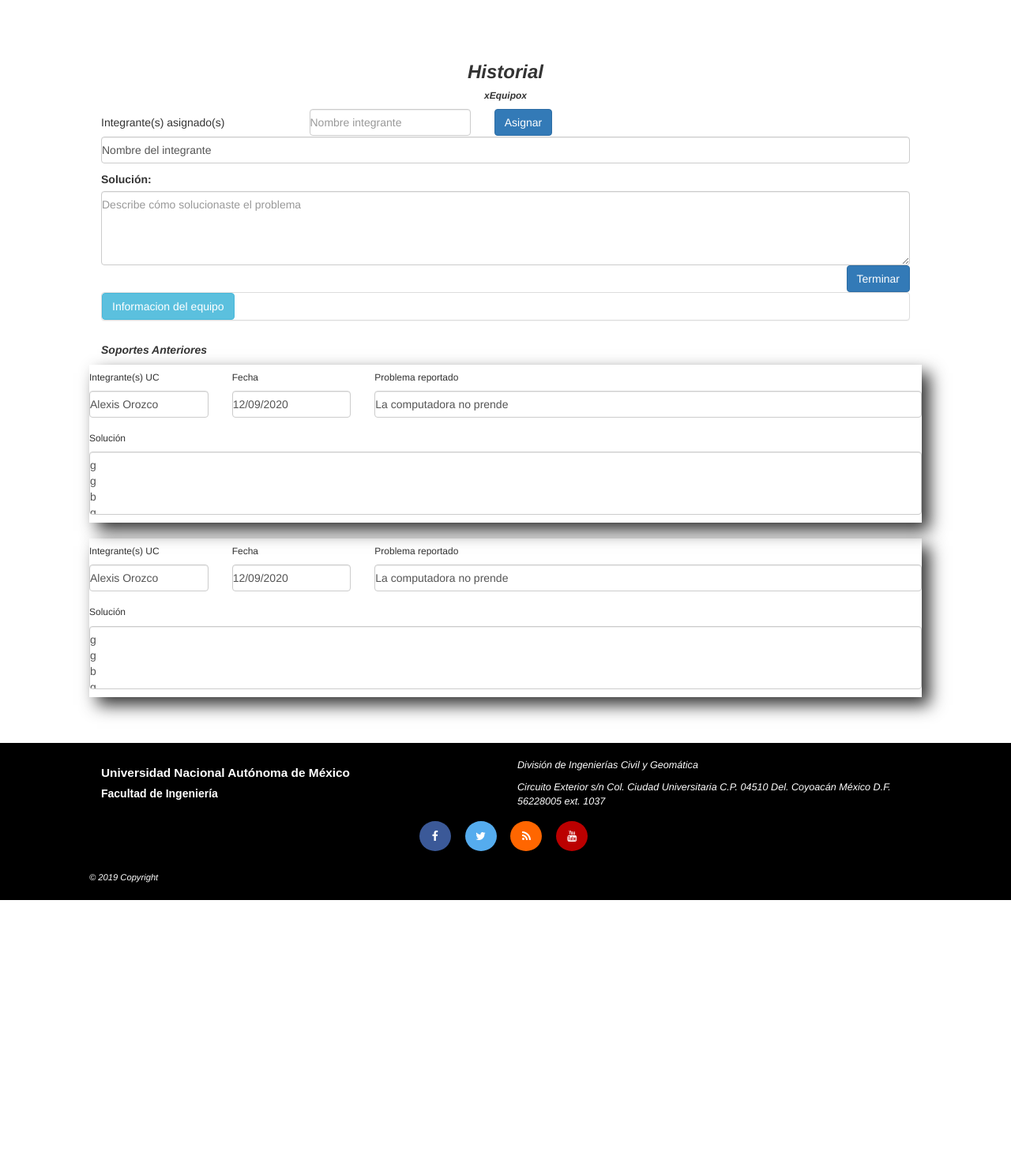
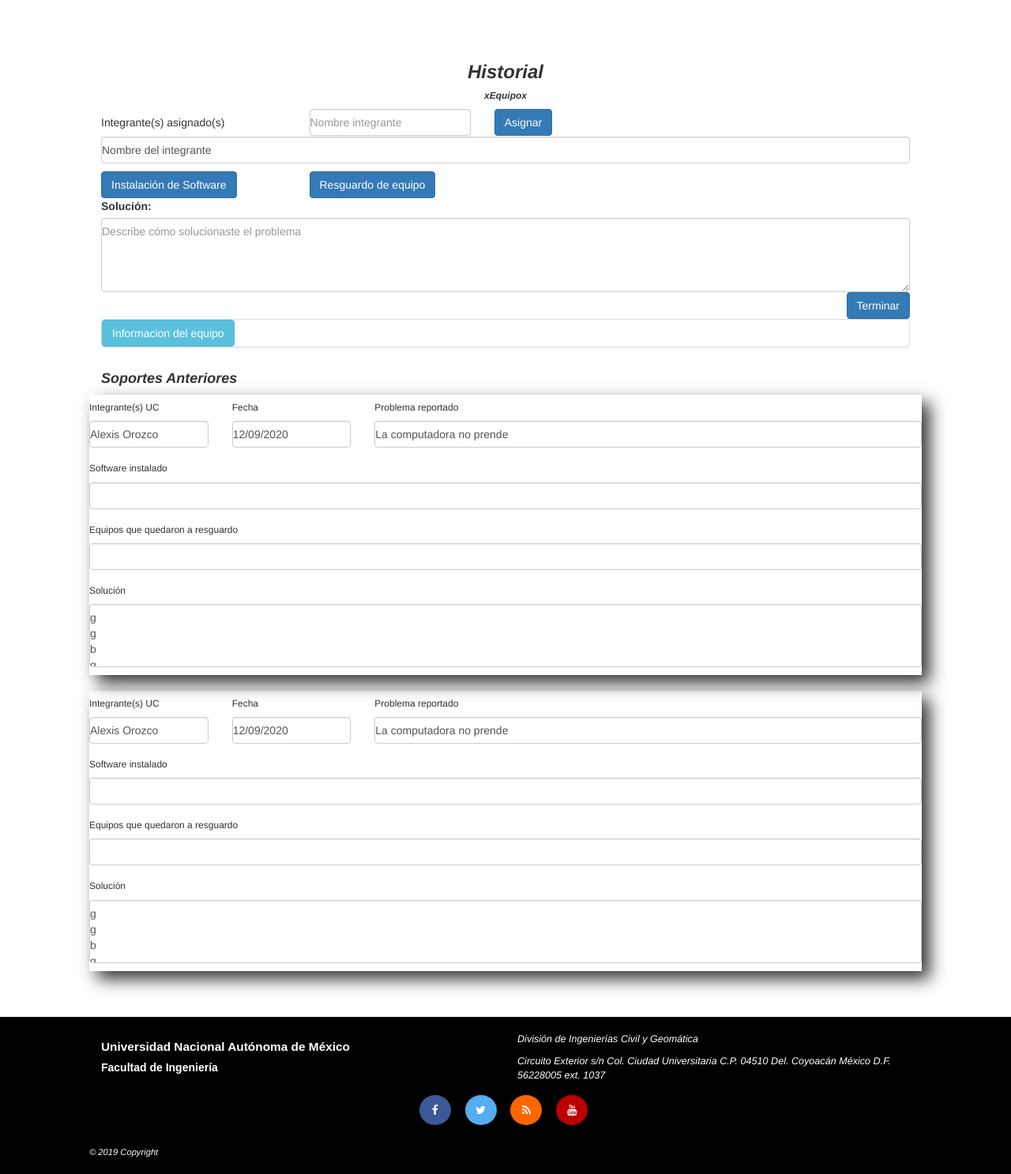
Before and after one commit to alexorozco2410/SistemaSoportes, a CodeIgniter app: page /SistemaSoportes/index.php/info_soportes_controller/index in a window 1280 px wide. Shown: the part 96-1583 px from the top of the page at 79% size. Before the commit the page ends 1236 px from the top, so only its background shows below. Run offline with CodeIgniter, Linux system fonts and the light colour scheme; some libraries are stand-ins or nearby versions.

Commit message:
modificacion 22/10/2019
Se agregaron mas campos a los formularios de para registrar el soporte (equipos a resguardo e instalacion de SW)

```diff
--- a/application/config/constants.php
+++ b/application/config/constants.php
@@ -88,3 +88,4 @@ defined('EXIT__AUTO_MAX')      OR define('EXIT__AUTO_MAX', 125); // highest auto
 define('URL','http://localhost/SistemaSoportes/');
 define('CSS',URL.'assets/css/');
 define('IMG',URL.'assets/images/');
+define('JS',URL.'assets/js/');
--- a/application/config/routes.php
+++ b/application/config/routes.php
@@ -53,3 +53,6 @@ $route['default_controller'] = 'login_controller';
 $route['404_override'] = '';
 $route['translate_uri_dashes'] = FALSE;
 $route['solicitud'] = 'solicitud_controller';
+$route['mis_soportes'] = 'mis_soportes_controller';
+$route['historial'] = 'historial_controller';
+$route['informacion_soportes'] = 'info_soportes_controller';
--- a/application/views/footer.php
+++ b/application/views/footer.php
@@ -1,4 +1,4 @@
-<link rel="stylesheet" href="../assets/css/my_footer.css">
+<link rel="stylesheet" href="<?php echo CSS; ?>/my_footer.css">
 <!--botones-->
 <link rel="stylesheet" href="https://cdnjs.cloudflare.com/ajax/libs/font-awesome/4.7.0/css/font-awesome.min.css">
     <footer class="page-footer font-small my-footer ">
--- a/application/views/historial.php
+++ b/application/views/historial.php
@@ -1,5 +1,5 @@
-<link rel="stylesheet" href="../assets/css/mis_soportes.css">
-<link rel="stylesheet" href="../assets/css/historial.css">
+<link rel="stylesheet" href="<?php echo CSS; ?>/mis_soportes.css">
+<link rel="stylesheet" href="<?php echo CSS; ?>/historial.css">
 
 <div class="container-fluid page-container tabh-style">
   <!--Titulo de la pagina-->
@@ -48,7 +48,7 @@
             </tr>
           </thead>
           <tbody>
-            <tr onclick="location='info_soportes_controller'">
+            <tr onclick="location='informacion_soportes'">
               <td>SP/UC/168/2020-1</td>
               <td>Laptop</td>
               <td>xxx. Alexis Orozco</td>
--- a/application/views/info_soporte.php
+++ b/application/views/info_soporte.php
@@ -1,6 +1,6 @@
-<link rel="stylesheet" href="../assets/css/info_soporte.css">
-<link rel="stylesheet" href="../assets/css/mis_soportes.css">
-<link rel="stylesheet" href="../assets/css/historial.css">
+<link rel="stylesheet" href="<?php echo CSS; ?>/info_soporte.css">
+<link rel="stylesheet" href="<?php echo CSS; ?>/mis_soportes.css">
+<link rel="stylesheet" href="<?php echo CSS; ?>/historial.css">
 
 <div class="container-fluid page-container info-style">
 <!--titulo para indicar de que equipo se esta viendo el historial-->
@@ -34,6 +34,40 @@
       <p class="form-control">Nombre del integrante</p>
     </div>
   </div>
+  <!--para indicar si se instaló algun SW y selecionar cual-->
+  <div class="row justify-content-center">
+    <div class="col-md-3 col-sm-3 col-sx-12">
+      <button class="btn btn-primary inst-sw mb-2" data-toggle="collapse" href=".collapse-sw">Instalación de Software</button>
+    </div>
+    <div class="col-md-3 col-sm-3 col-sx-12">
+      <button class="btn btn-primary inst-sw mb-2" data-toggle="collapse" href=".op-resguardo">Resguardo de equipo</button>
+    </div>
+  </div>
+  <div class="row collapse collapse-sw" id="collapse-sw-l">
+    <div class="col-md-4 col-sm-4 col-sx-12 collapse collapse-sw" id="collapse-sw">
+      <select id="SW" class="form-control mb-2 custom-select d-block w-100" name="SW-inst">
+        <option value="">---------</option>
+        <option value="">Office</option>
+        <option value="">Antivirus</option>
+        <option value="">WinRAR</option>
+        <option value="">PDF</option>
+        <option value="">AutoCAD</option>
+        <option value="">ArcGIS</option>
+        <option value="">AntiSpyware</option>
+      </select>
+    </div>
+    <div class="col-md-12 col-sm-12 col-sx-12">
+      <p class="form-control">Software a instalar</p>
+    </div>
+  </div>
+
+  <div class="row collapse op-resguardo">
+    <div class="col-md-12 col-sm-12 col-sz-12 op-resguardo">
+      <label for="resg">Equipos a Resguardo</label>
+      <input id="resg" class="form-control" type="text" name="eq-resguardo" placeholder="Equipos a resguardo...">
+    </div>
+  </div>
+
   <!--seccion para la indicar la solucion y terminar el soporte -->
   <div class="row">
     <div class="col-md-12 col-sm-12 col-sx-12">
@@ -45,7 +79,7 @@
   </div>
   <!--boton para indicar que se terminó el soporte-->
   <div class="row btn-end-sop mt-2">
-    <div class="cool-md-12 col-sm-12 col-sx-12">
+    <div class="col-md-12 col-sm-12 col-sx-12">
       <button name="end-soporte" type="submit" class="btn btn-primary bg-success">Terminar</button>
     </div>
   </div>
@@ -134,6 +168,16 @@
                 <div class="col-1">
                 </div>
               </div>
+              <div class="row">
+                <div class="col-1">
+                </div>
+                <div class="col-md-10">
+                  <p>Software instalado en el equipo:</p>
+                  <p class="form-control"></p>
+                </div>
+                <div class="col-1">
+                </div>
+              </div>
             </div>
           </div>
         </div>
@@ -144,7 +188,7 @@
   <!--titulo de la seccion que muestra las soluciones a soportes anteriores-->
   <div class="row justify-content-left">
     <div class="col-md-12 col-sm-12 col-sx-12">
-      <h5 class="mb-3 subtit">Soportes Anteriores</h5>
+      <h4 class="mb-3 subtit">Soportes Anteriores</h4>
     </div>
   </div>
 <!--Historial de problemas y soluciones dadas-->
@@ -164,6 +208,16 @@
         <div class="col-md-8 col-sm-8 col-xs-12">
           <h6>Problema reportado</h6>
           <p class="form-control sol-ovfw">La computadora no prende</p>
+        </div>
+        <!--si se instaló algun SW-->
+        <div class="col-md-12 col-sm-12 col-sx-12">
+          <h6>Software instalado</h6>
+          <p class="form-control sol-ovfw"></p>
+        </div>
+        <!--Equipos a resguardo-->
+        <div class="col-md-12 col-sm-12 col-sx-12">
+          <h6>Equipos que quedaron a resguardo</h6>
+          <p class="form-control sol-ovfw"></p>
         </div>
         <!--Solucion dada-->
         <div class="col-md-12 col-sm-12 col-xs-12">
@@ -200,6 +254,16 @@
           <h6>Problema reportado</h6>
           <p class="form-control sol-ovfw">La computadora no prende</p>
         </div>
+        <!--si se instaló algun SW-->
+        <div class="col-md-12 col-sm-12 col-sx-12">
+          <h6>Software instalado</h6>
+          <p class="form-control sol-ovfw"></p>
+        </div>
+        <!--Equipos a resguardo-->
+        <div class="col-md-12 col-sm-12 col-sx-12">
+          <h6>Equipos que quedaron a resguardo</h6>
+          <p class="form-control sol-ovfw"></p>
+        </div>
         <!--Solucion dada-->
         <div class="col-md-12 col-sm-12 col-xs-12">
           <h6>Solución</h6>
--- a/application/views/inicio.php
+++ b/application/views/inicio.php
@@ -5,14 +5,14 @@
     <meta name="viewport" content="width=device-width, initial-scale=1">
 
     <!-- Latest compiled and minified CSS -->
-    <link rel="stylesheet" href="../assets/css/bootstrap.css">
+    <link rel="stylesheet" href="<?php echo CSS; ?>/bootstrap.css">
 
     <!-- jQuery library -->
     <script src="https://ajax.googleapis.com/ajax/libs/jquery/3.4.1/jquery.js"></script>
     <!-- Popper JS -->
     <!--  <script src="https://cdnjs.cloudflare.com/ajax/libs/popper.js/1.14.7/umd/popper.js"></script>-->
     <!-- Latest compiled JavaScript -->
-    <script src="../assets/js/bootstrap.js"></script>
+    <script src="<?php echo JS; ?>/bootstrap.js"></script>
 
     <!--my css -->
 
--- a/application/views/mis_soportes.php
+++ b/application/views/mis_soportes.php
@@ -1,4 +1,4 @@
-<link rel="stylesheet" href="../assets/css/mis_soportes.css">
+<link rel="stylesheet" href="<?php echo CSS; ?>/mis_soportes.css">
 
 <div class="container-fluid cont-style page-container">
   <div class="row justify-content-center">
--- a/application/views/nav.php
+++ b/application/views/nav.php
@@ -1,4 +1,4 @@
-  <link rel="stylesheet" href="../assets/css/nav-style.css">
+  <link rel="stylesheet" href="<?php echo CSS; ?>/nav-style.css">
   <nav class="navbar navbar-dark" style="background-color:#16253d;">
     <!-- Brand -->
     <div class="btn-links">
```
Also changed, not shown: application/views/solicitud.php (+7 -2 lines). Lines whose indentation alone changed are shown as unchanged.
